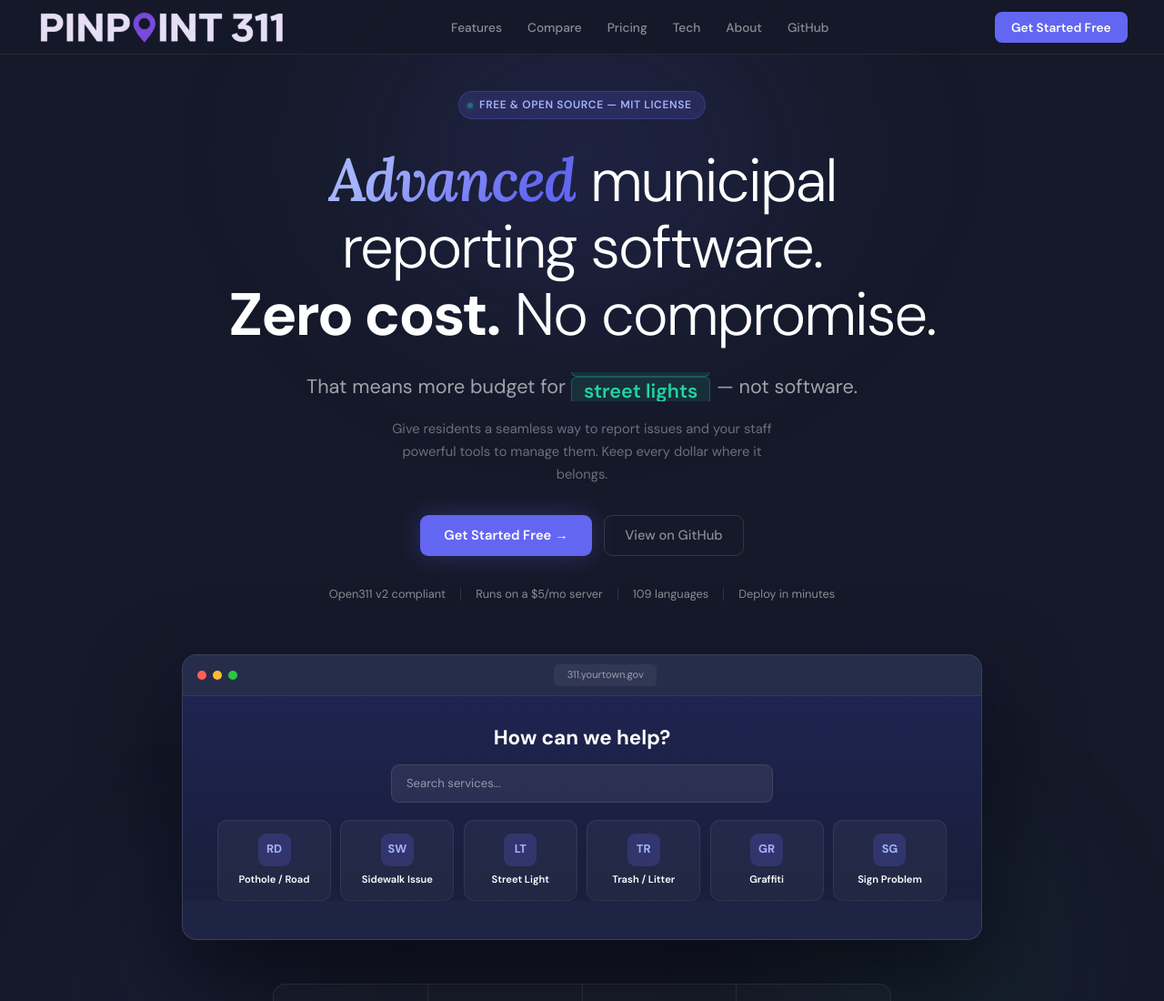
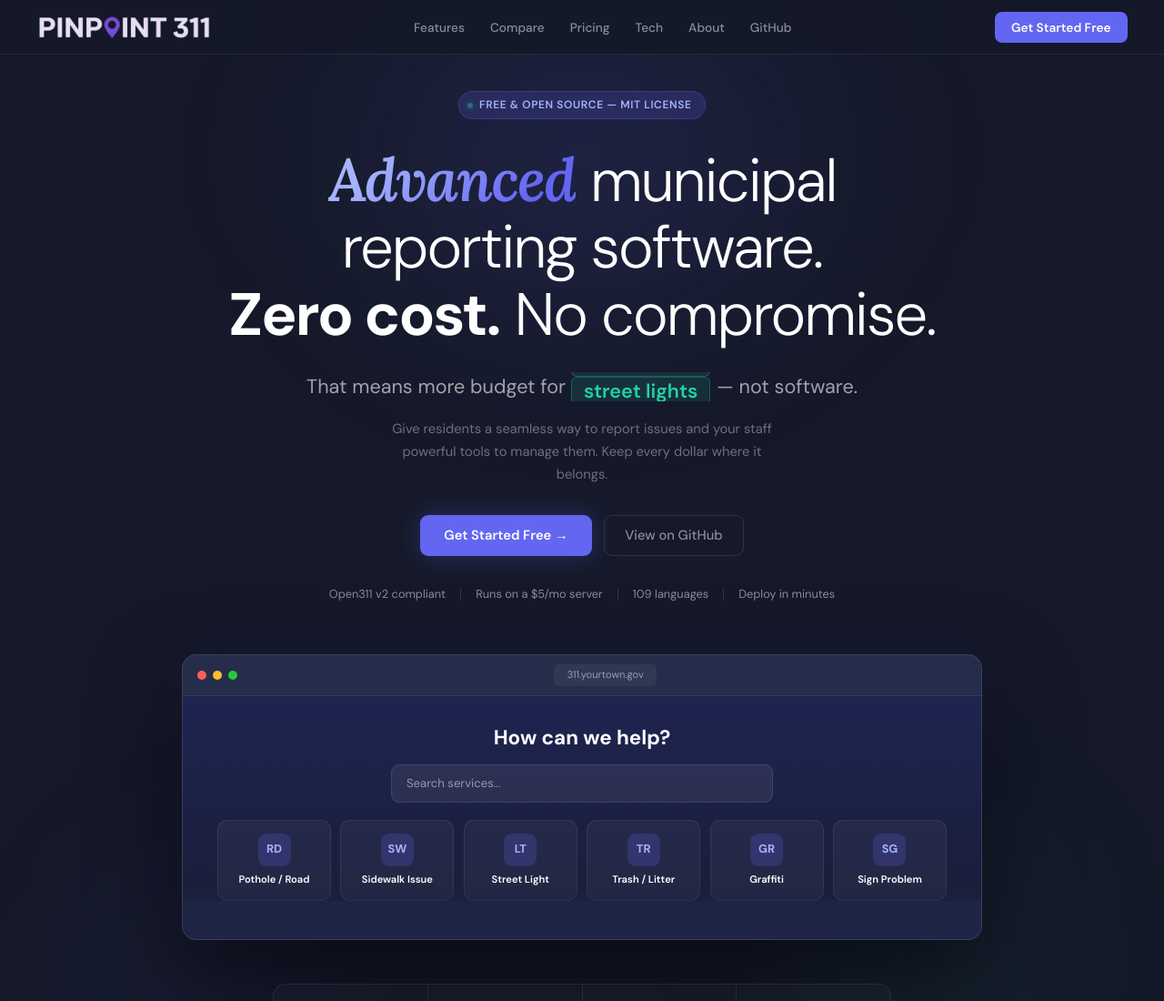
Before and after one commit to Pinpoint-311/Pinpoint311Website, a website built with Vite: page index.html in a window 1280 px wide. Shown: the top 1100 px of the page at 91% size. Built offline with nearby package versions, Linux system fonts and the light colour scheme.

Commit message:
fix: reduce nav logo height from 40px to 28px

```diff
--- a/index.html
+++ b/index.html
@@ -2172,7 +2172,7 @@
   <!-- ── NAV ── -->
   <nav>
     <a class="nav-logo" href="pinpoint311.html">
-      <img src="pinpoint311_logo_dark_transparent.png" alt="Pinpoint 311" style="height:40px;width:auto">
+      <img src="pinpoint311_logo_dark_transparent.png" alt="Pinpoint 311" style="height:28px;width:auto">
     </a>
     <ul class="nav-links" id="navLinks">
       <li><a href="#features" onclick="closeMenu()">Features</a></li>
```
Also changed, not shown: about.html (+1 -1 lines), get-started.html (+1 -1 lines), pinpoint311.html (+1 -1 lines).
